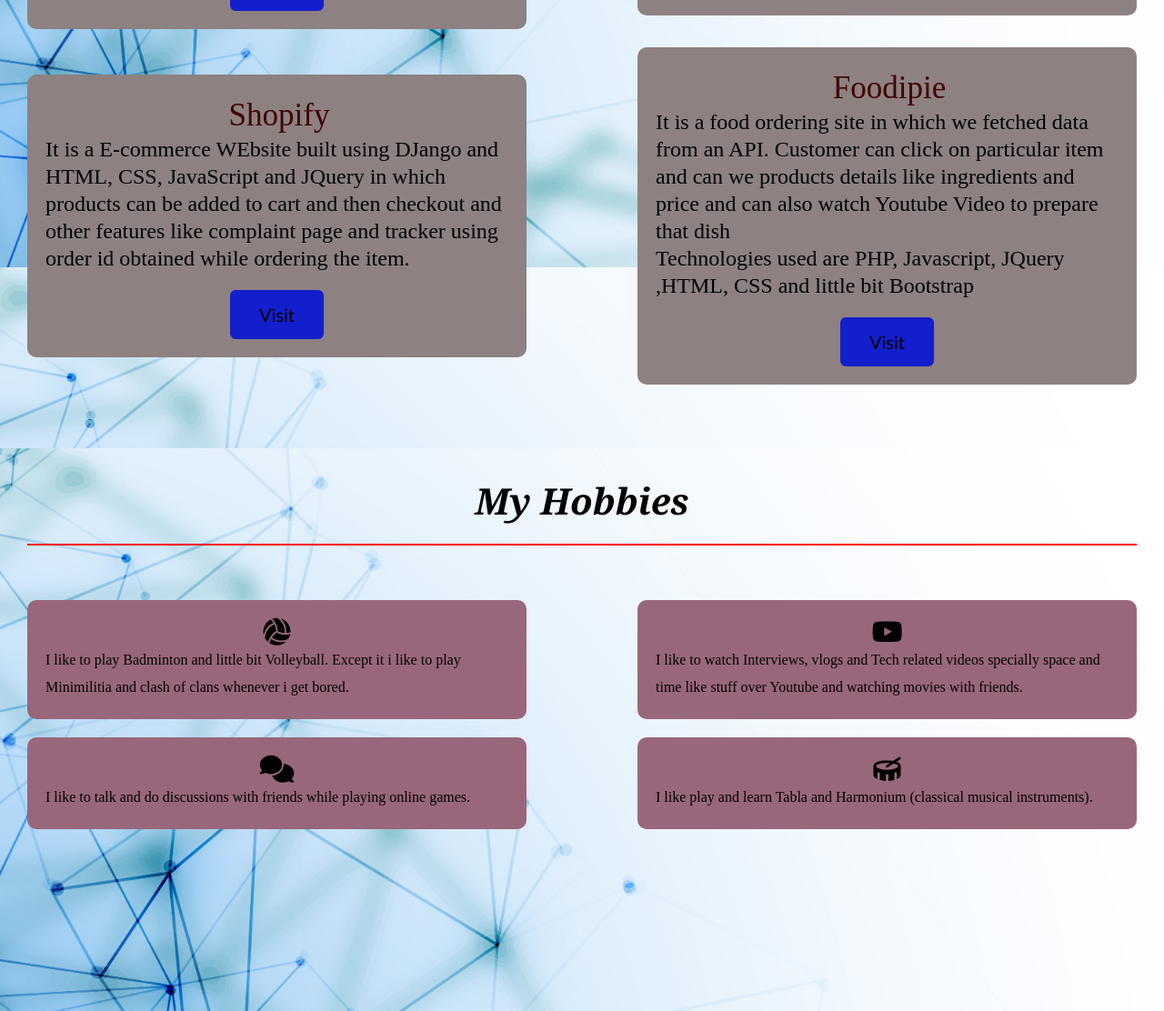
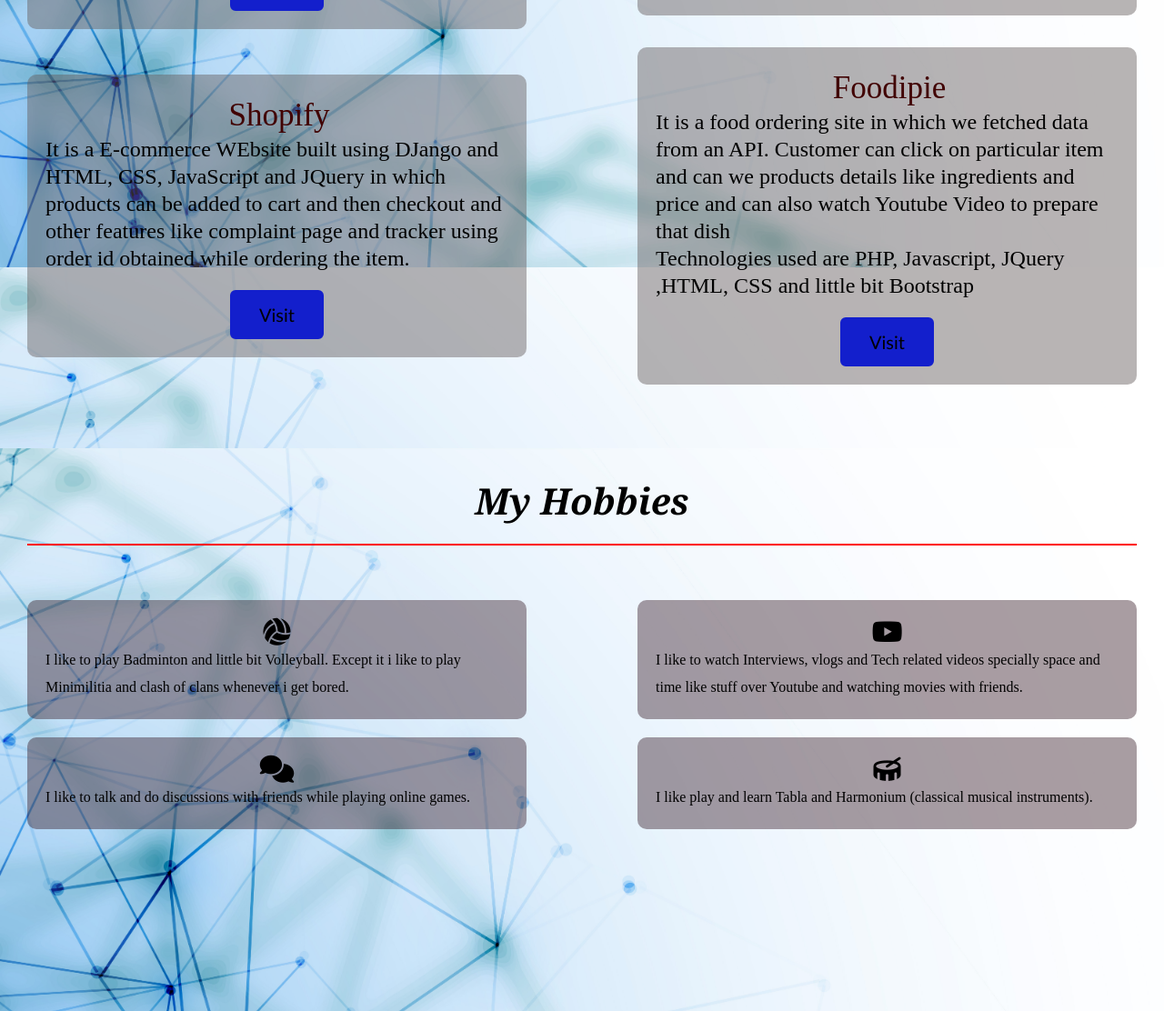
Before and after one commit to Sahib573/Portfolio, a plain HTML site: page index.html in a window 1280 px wide. Shown: the part 2936-4048 px from the top of the page at 91% size. Drawn offline with nearby package versions, Linux system fonts and the light colour scheme.

Commit message:
Update style.css

```diff
--- a/style.css
+++ b/style.css
@@ -301,7 +301,7 @@ section .title {
 }
 .pj-container .card {
   flex-basis: 45%;
-  background-color: rgb(141, 129, 129);
+  background-color: rgb(100 93 93 / 46%);
   border-radius: 10px;
   padding: 20px;
   line-height: 30px;
@@ -360,7 +360,7 @@ section .title {
 }
 .hobby-content .card {
   flex-basis: 45%;
-  background-color: rgb(153, 103, 124);
+  background-color: rgb(56 28 40 / 43%);
   border-radius: 10px;
   padding: 20px;
   line-height: 30px;
```
